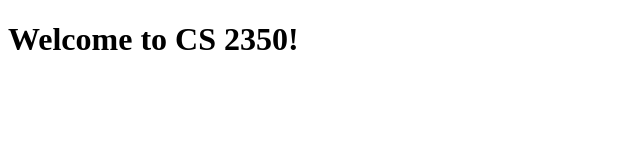
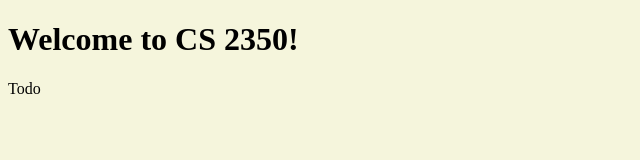
Before and after one commit to UmbrellaGal/2350-activity-06, a website built with webpack: page src/index.html in a window 1280 px wide. Shown: the whole page, without its empty margins (0-640 px from the left). Built offline with nearby package versions, Linux system fonts and the light colour scheme; files whose address does not match are found by name.

Commit message:
Finished setup

```diff
--- a/src/index.html
+++ b/src/index.html
@@ -9,7 +9,7 @@
 </head>
 <body>
   <h1>Welcome to CS 2350!</h1>
-
+   Todo
   <script src="javascripts/application.js"></script>
 </body>
 </html>
--- a/src/stylesheets/application.css
+++ b/src/stylesheets/application.css
@@ -5,3 +5,7 @@
 }
 
 /* TODO */
+
+body{
+  background-color: beige;
+}
```
